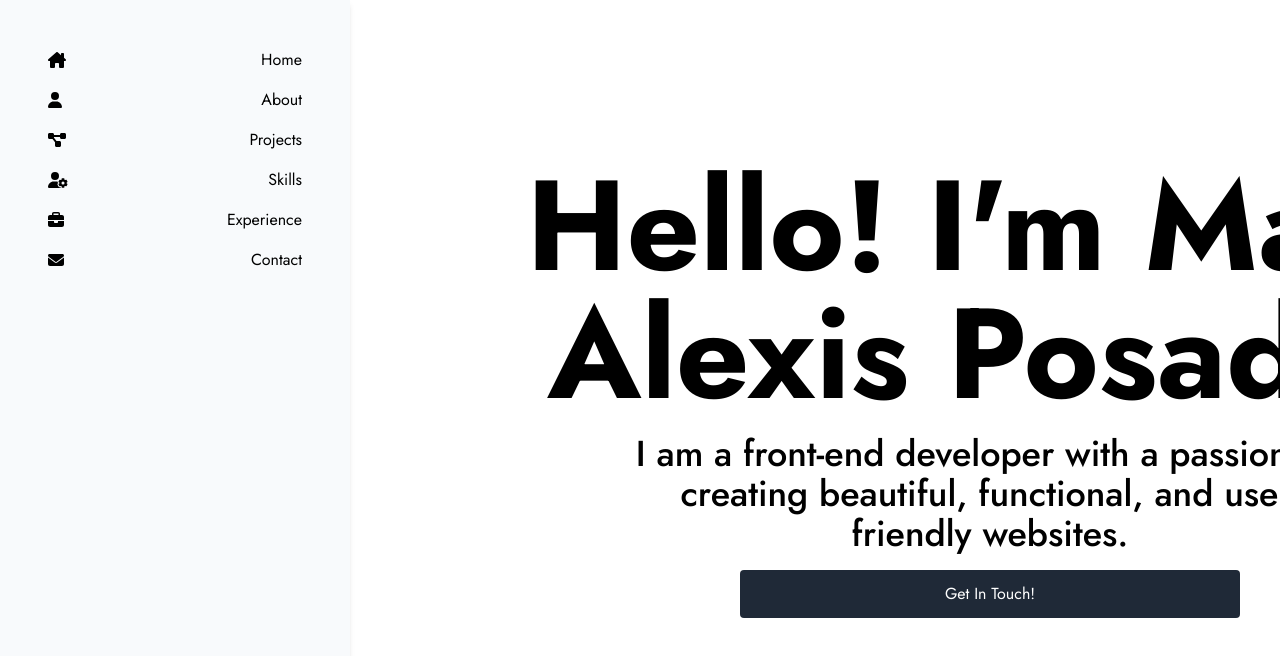
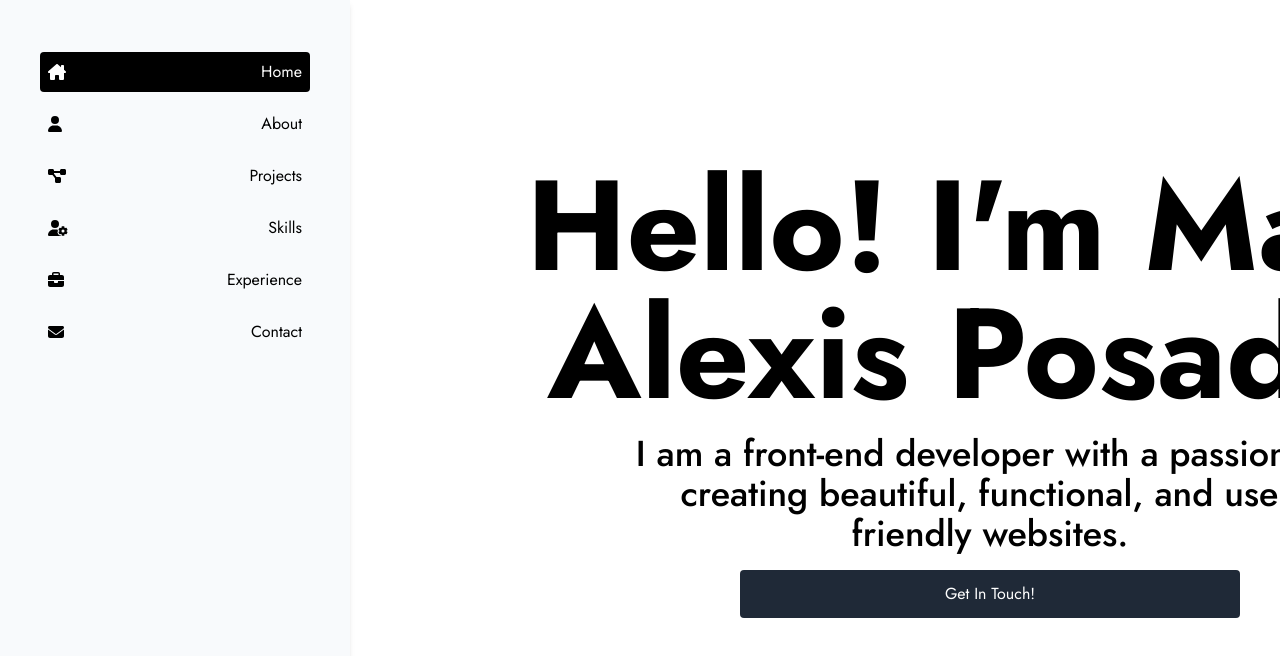
Before and after one commit to Mark-Alexis-Posadas/react-portfolio, a React (Vite) app: page / in a window 1280 px wide. Shown: the top 656 px of the page. Built offline with nearby package versions, Linux system fonts and the light colour scheme.

Commit message:
added sidebar active and set active functionalit

```diff
--- a/src/components/Sidebar.jsx
+++ b/src/components/Sidebar.jsx
@@ -4,15 +4,18 @@ import { Link } from "react-router-dom";
 import { FontAwesomeIcon } from "@fortawesome/react-fontawesome";
 
 export default function Sidebar() {
-  const sidebarData = useContext(MyContext);
+  const { sidebarData, active, setActive } = useContext(MyContext);
 
   return (
     <aside className="w-[350px] fixed bg-slate-50 shadow-md h-full overflow-hidden left-0 top-0 bottom-0 p-10">
       <ul>
-        {sidebarData.map((data) => (
+        {sidebarData.map((data, index) => (
           <li
             key={data.id}
-            className="p-2 flex items-center justify-between hover:bg-white"
+            className={`p-2 my-3 rounded flex items-center justify-between cursor-pointer ${
+              index === active ? "bg-black text-white" : "text-black"
+            }`}
+            onClick={() => setActive(index)}
           >
             <FontAwesomeIcon icon={data.icon} />
             <Link to={`/${data.text === "home" ? "" : data.text}`}>
--- a/src/context/MyContextProvider.jsx
+++ b/src/context/MyContextProvider.jsx
@@ -1,4 +1,4 @@
-import React, { createContext } from "react";
+import React, { createContext, useState } from "react";
 import sidebarData from "../api/sidebarData";
 import { library } from "@fortawesome/fontawesome-svg-core";
 import {
@@ -22,8 +22,12 @@ library.add(
 const MyContext = createContext("");
 
 const MyProvider = ({ children }) => {
+  const [active, setActive] = useState(0);
+
   return (
-    <MyContext.Provider value={sidebarData}>{children}</MyContext.Provider>
+    <MyContext.Provider value={{ sidebarData, active, setActive }}>
+      {children}
+    </MyContext.Provider>
   );
 };
 
```
